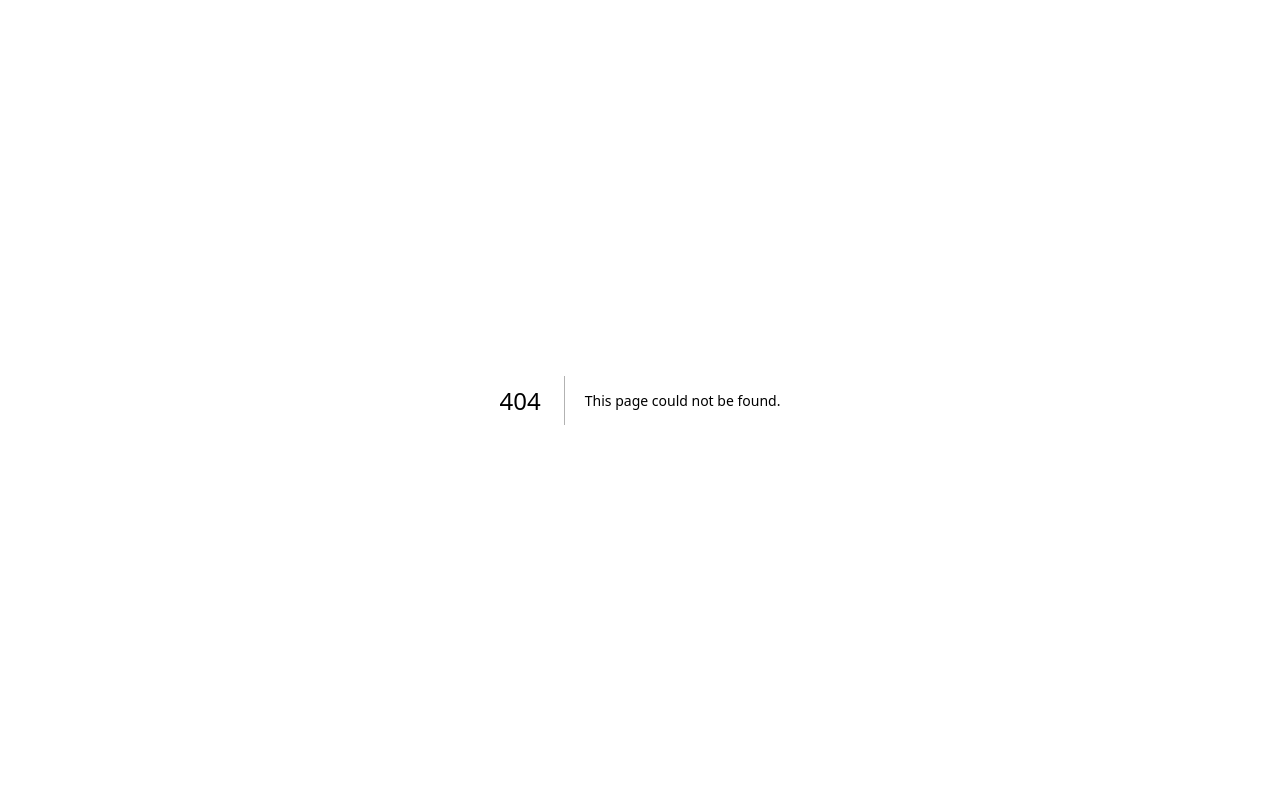
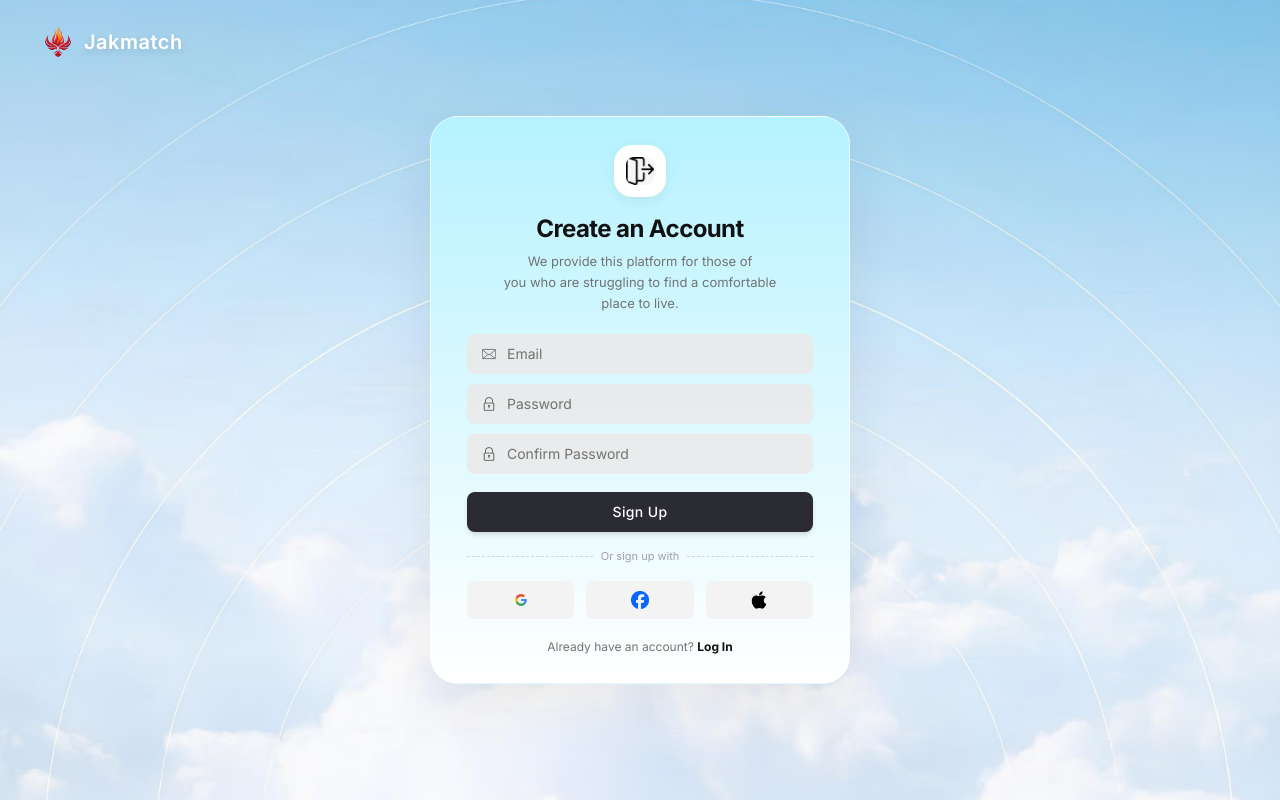
Before and after one commit to dimasgood691-byte/Website-JakMatch-WIA-, a Next.js app in the folder jakmatch-frontend/: page /register in a window 1280 px wide. Before the commit this address had no page. Built offline with nearby package versions, Linux system fonts and the light colour scheme.

Commit message:
Pembuatan fitur Halaman Login dan Register

```diff
--- a/jakmatch-frontend/app/login/page.tsx
+++ b/jakmatch-frontend/app/login/page.tsx
@@ -40,7 +40,7 @@ export default function LoginPage() {
 
       {/* 2. HEADER LOGO JAKMATCH (Kiri Atas - Klik untuk kembali ke Home) */}
       <header className="fixed top-0 left-0 w-full px-6 sm:px-10 py-6 z-20">
-        <Link href="/" className="inline-flex items-center gap-2.5 group">
+        <Link href="/" className="flex items-center gap-2">
           <Image
             src="/assets/logo.png"
             alt="Logo Jakmatch"
@@ -48,7 +48,7 @@ export default function LoginPage() {
             height={36}
             className="object-contain transition-transform duration-300 group-hover:scale-105"
           />
-          <span className="text-xl font-semibold text-[#1E1E24] tracking-tight">
+          <span className="text-xl font-semibold text-white tracking-wide drop-shadow-md">
             Jakmatch
           </span>
         </Link>
--- a/jakmatch-frontend/app/page.tsx
+++ b/jakmatch-frontend/app/page.tsx
@@ -168,7 +168,7 @@ export default function Home() {
 
         <div className="flex items-center gap-3 sm:gap-6">
           <Link href="/login" className="relative text-white text-sm font-medium transition drop-shadow-md after:absolute after:bottom-0 after:left-0 after:w-0 after:h-[2px] after:bg-white hover:after:w-full after:transition-all after:duration-300">Log In</Link>
-          <Link href="#" className="bg-black text-white px-4 sm:px-6 py-2 rounded-xl text-sm font-bold hover:bg-gray-800 transition shadow-lg">Sign up</Link>
+          <Link href="/register" className="bg-black text-white px-4 sm:px-6 py-2 rounded-xl text-sm font-bold hover:bg-gray-800 transition shadow-lg">Sign up</Link>
         </div>
       </nav>
 
@@ -200,7 +200,7 @@ export default function Home() {
           </motion.p>
 
           <motion.div {...createAos("up", 0.2)} className="flex flex-wrap justify-center gap-3 sm:gap-4">
-            <Link href="#" className="bg-black text-white px-8 py-3 rounded-xl text-sm font-bold hover:bg-gray-800 transition shadow-lg">Sign Up</Link>
+            <Link href="/register" className="bg-black text-white px-8 py-3 rounded-xl text-sm font-bold hover:bg-gray-800 transition shadow-lg">Sign Up</Link>
             <Link href="#" className="bg-white text-black px-8 py-3 rounded-xl text-sm font-bold hover:bg-gray-100 transition shadow-lg">Try Free Now</Link>
           </motion.div>
         </div>
--- /dev/null
+++ b/jakmatch-frontend/app/register/page.tsx
@@ -0,0 +1,228 @@
+'use client';
+
+import React, { useState } from "react";
+import Image from "next/image";
+import Link from "next/link";
+import { Inter } from "next/font/google";
+import { motion } from "framer-motion";
+
+const inter = Inter({
+  subsets: ["latin"],
+  weight: ["400", "500", "600", "700"],
+});
+
+export default function RegisterPage() {
+  const [email, setEmail] = useState("");
+  const [password, setPassword] = useState("");
+  const [confirmPassword, setConfirmPassword] = useState("");
+
+  const handleSubmit = (e: React.FormEvent) => {
+    e.preventDefault();
+    if (password !== confirmPassword) {
+      alert("Password dan Confirm Password tidak cocok!");
+      return;
+    }
+    // Logika registrasi ke backend nantinya ditaruh di sini
+    console.log("Register data:", {email, password });
+  };
+
+  return (
+    <main
+      className={`${inter.className} relative min-h-screen w-full flex items-center justify-center p-4 overflow-hidden select-none`}
+    >
+      {/* 1. BACKGROUND AWAN & GARIS LINGKARAN */}
+      <div className="absolute inset-0 -z-10">
+        <Image
+          src="/assets/bg-login.jpeg"
+          alt="Register Background"
+          fill
+          priority
+          sizes="100vw"
+          className="object-cover object-center pointer-events-none"
+        />
+      </div>
+
+      {/* 2. HEADER LOGO JAKMATCH (Kiri Atas - Kembali ke Home) */}
+      <header className="fixed top-0 left-0 w-full px-6 sm:px-10 py-6 z-20">
+        <Link href="/" className="flex items-center gap-2">
+          <Image
+            src="/assets/logo.png"
+            alt="Logo Jakmatch"
+            width={36}
+            height={36}
+            className="object-contain transition-transform duration-300 group-hover:scale-105"
+          />
+          <span className="text-xl font-semibold text-white tracking-wide drop-shadow-md">
+            Jakmatch
+          </span>
+        </Link>
+      </header>
+
+      {/* 3. CARD REGISTER UTAMA (Linear Gradient #B5F2FF ke #FFFFFF) */}
+      <motion.div
+        initial={{ opacity: 0, y: 20, scale: 0.97 }}
+        animate={{ opacity: 1, y: 0, scale: 1 }}
+        transition={{ duration: 0.45, ease: [0.22, 1, 0.36, 1] }}
+        className="w-full max-w-[420px] rounded-[28px] bg-gradient-to-b from-[#B5F2FF] to-[#FFFFFF] px-7 sm:px-9 py-7 shadow-[0_20px_60px_rgba(0,0,0,0.08)] border border-white/60 flex flex-col items-center text-center z-10"
+      >
+        {/* Ikon Pintu dengan Radius Lengkung (Squircle) */}
+        <div className="w-13 h-13 rounded-[18px] bg-white shadow-[0_4px_14px_rgba(0,0,0,0.06)] flex items-center justify-center mb-4 overflow-hidden">
+          <Image
+            src="/assets/icon-door.jpeg"
+            alt="Sign Up Icon"
+            width={28}
+            height={28}
+            className="object-contain rounded-lg mix-blend-multiply"
+          />
+        </div>
+
+        {/* Judul & Deskripsi */}
+        <h1 className="text-[22px] sm:text-2xl font-bold text-[#111111] tracking-tight">
+          Create an Account
+        </h1>
+        <p className="text-xs sm:text-[13px] text-neutral-500 leading-relaxed mt-1.5 max-w-[300px]">
+          We provide this platform for those of<br />you who are struggling to find a comfortable place to live.
+        </p>
+
+        {/* FORM INPUT REGISTER */}
+        <form onSubmit={handleSubmit} className="w-full mt-5 space-y-2.5">
+          {/* Input Email */}
+          <div className="relative flex items-center w-full">
+            <div className="absolute left-3.5 pointer-events-none flex items-center">
+              <Image
+                src="/assets/icon-email.png"
+                alt="Email Icon"
+                width={16}
+                height={16}
+                className="object-contain opacity-60"
+              />
+            </div>
+            <input
+              type="email"
+              required
+              value={email}
+              onChange={(e) => setEmail(e.target.value)}
+              placeholder="Email"
+              className="w-full pl-10 pr-4 py-2.5 rounded-lg bg-[#EAEAEA]/90 hover:bg-[#E2E2E2]/90 focus:bg-white text-xs sm:text-sm text-neutral-900 placeholder:text-neutral-500 focus:outline-none focus:ring-2 focus:ring-[#2B2B33]/20 transition-all"
+            />
+          </div>
+
+          {/* Input Password */}
+          <div className="relative flex items-center w-full">
+            <div className="absolute left-3.5 pointer-events-none flex items-center">
+              <Image
+                src="/assets/icon-lock.png"
+                alt="Password Icon"
+                width={16}
+                height={16}
+                className="object-contain opacity-60"
+              />
+            </div>
+            <input
+              type="password"
+              required
+              value={password}
+              onChange={(e) => setPassword(e.target.value)}
+              placeholder="Password"
+              className="w-full pl-10 pr-4 py-2.5 rounded-lg bg-[#EAEAEA]/90 hover:bg-[#E2E2E2]/90 focus:bg-white text-xs sm:text-sm text-neutral-900 placeholder:text-neutral-500 focus:outline-none focus:ring-2 focus:ring-[#2B2B33]/20 transition-all"
+            />
+          </div>
+
+          {/* Input Confirm Password */}
+          <div className="relative flex items-center w-full">
+            <div className="absolute left-3.5 pointer-events-none flex items-center">
+              <Image
+                src="/assets/icon-lock.png"
+                alt="Confirm Password Icon"
+                width={16}
+                height={16}
+                className="object-contain opacity-60"
+              />
+            </div>
+            <input
+              type="password"
+              required
+              value={confirmPassword}
+              onChange={(e) => setConfirmPassword(e.target.value)}
+              placeholder="Confirm Password"
+              className="w-full pl-10 pr-4 py-2.5 rounded-lg bg-[#EAEAEA]/90 hover:bg-[#E2E2E2]/90 focus:bg-white text-xs sm:text-sm text-neutral-900 placeholder:text-neutral-500 focus:outline-none focus:ring-2 focus:ring-[#2B2B33]/20 transition-all"
+            />
+          </div>
+
+          {/* Button Sign Up (#2B2B33) */}
+          <button
+            type="submit"
+            className="w-full py-2.5 mt-2 rounded-lg bg-[#2B2B33] hover:bg-[#1f1f26] active:scale-[0.99] text-white text-xs sm:text-sm font-medium tracking-wide shadow-md transition-all cursor-pointer"
+          >
+            Sign Up
+          </button>
+        </form>
+
+        {/* Divider "Or sign up with" */}
+        <div className="w-full flex items-center gap-2 my-4">
+          <div className="flex-1 border-t border-dashed border-neutral-300" />
+          <span className="text-[11px] text-neutral-400 font-normal">
+            Or sign up with
+          </span>
+          <div className="flex-1 border-t border-dashed border-neutral-300" />
+        </div>
+
+        {/* Tombol Social Register (Google, Facebook, Apple) */}
+        <div className="w-full grid grid-cols-3 gap-3">
+          <button
+            type="button"
+            aria-label="Sign up with Google"
+            className="flex items-center justify-center py-2.5 rounded-lg bg-[#F3F3F3] hover:bg-[#E8E8E8] transition cursor-pointer"
+          >
+            <Image
+              src="/assets/icon-google.png"
+              alt="Google"
+              width={18}
+              height={18}
+              className="object-contain"
+            />
+          </button>
+
+          <button
+            type="button"
+            aria-label="Sign up with Facebook"
+            className="flex items-center justify-center py-2.5 rounded-lg bg-[#F3F3F3] hover:bg-[#E8E8E8] transition cursor-pointer"
+          >
+            <Image
+              src="/assets/icon-facebook.png"
+              alt="Facebook"
+              width={18}
+              height={18}
+              className="object-contain"
+            />
+          </button>
+
+          <button
+            type="button"
+            aria-label="Sign up with Apple"
+            className="flex items-center justify-center py-2.5 rounded-lg bg-[#F3F3F3] hover:bg-[#E8E8E8] transition cursor-pointer"
+          >
+            <Image
+              src="/assets/icon-apple.png"
+              alt="Apple"
+              width={18}
+              height={18}
+              className="object-contain"
+            />
+          </button>
+        </div>
+
+        {/* Tautan ke Halaman Login */}
+        <p className="text-xs text-neutral-500 mt-5">
+          Already have an account?{" "}
+          <Link
+            href="/login"
+            className="font-bold text-[#111111] hover:underline"
+          >
+            Log In
+          </Link>
+        </p>
+      </motion.div>
+    </main>
+  );
+}
```
Also changed, not shown: 1 other file (tests, documents, lock files or other folders).
